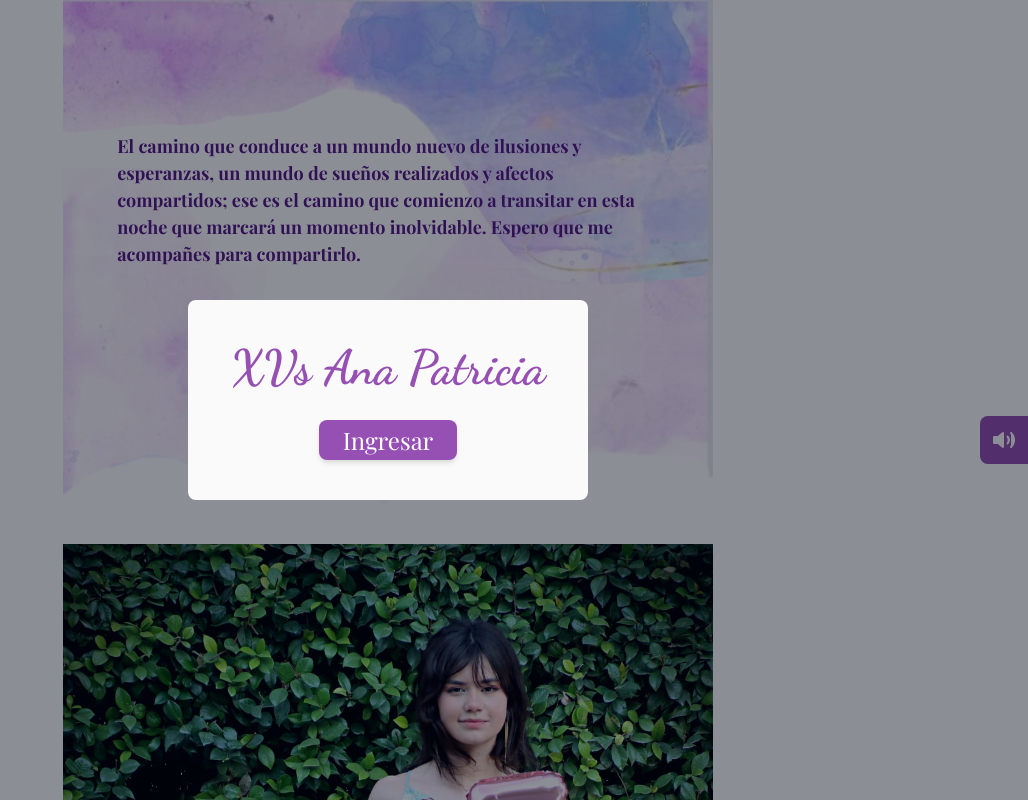
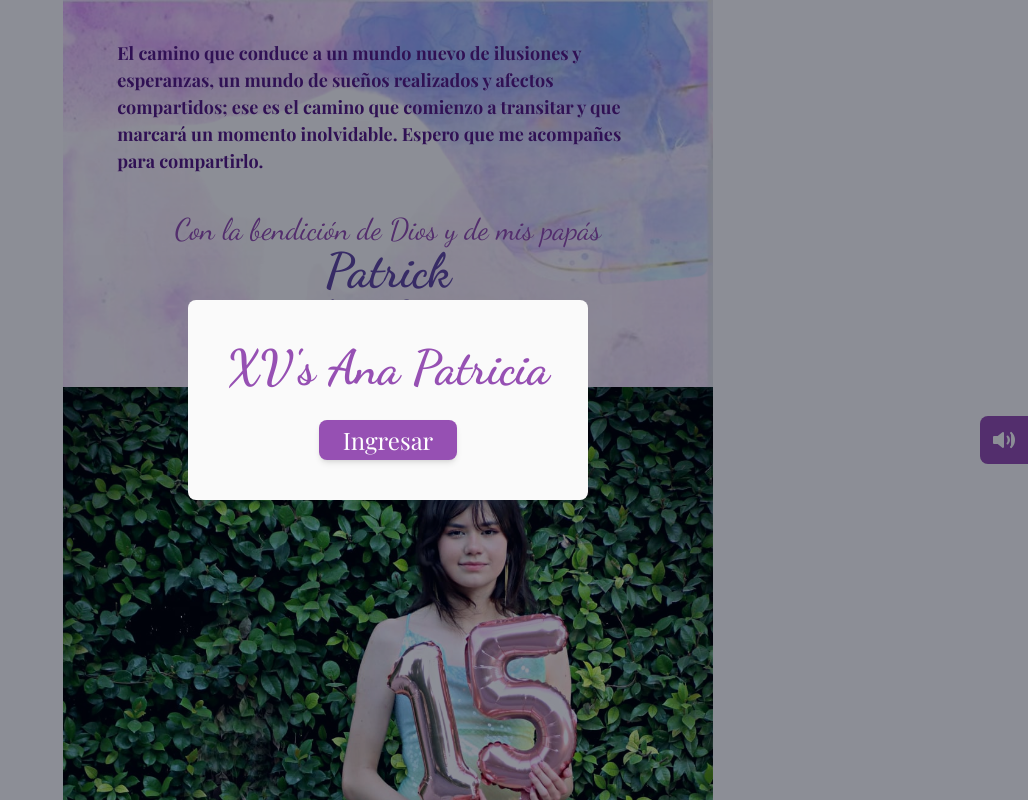
Before and after one commit to enrique-dev-coder/enviarte.io_first_template, a Next.js app: page /xvs/patita in a window 1280 px wide. Shown: the whole page, without its empty margins (252-1280 px from the left). Built offline with nearby package versions, Linux system fonts and the light colour scheme; a web font is replaced by a local one.

Commit message:
cambios inv patita

```diff
--- a/src/app/xvs/patita/page.tsx
+++ b/src/app/xvs/patita/page.tsx
@@ -19,7 +19,7 @@ import SongButtonPlayer from "@/app/InvitationTemplates/Common/SongButtonPlayer"
 
 const IngresarBotonProps = {
   font: dancing,
-  novia: "XVs",
+  novia: "XV's",
   novio: "Ana Patricia",
   join: "",
   color: {
@@ -49,7 +49,7 @@ const page = async ({ searchParams }: any) => {
 
       <section className="max-w-[650px] mx-auto">
         {/* Hero container */}
-        <div className=" flex flex-col gap-4 relative items-center justify-center cell:w-full h-[70vh] z-20">
+        <div className=" flex flex-col gap-4 relative items-center justify-center cell:w-full h-auto py-10 z-20">
           <Image
             alt="adorno"
             src={adorno1}
@@ -66,28 +66,22 @@ const page = async ({ searchParams }: any) => {
             <p className="">
               El camino que conduce a un mundo nuevo de ilusiones y esperanzas,
               un mundo de sueños realizados y afectos compartidos; ese es el
-              camino que comienzo a transitar en esta noche que marcará un
-              momento inolvidable. Espero que me acompañes para compartirlo.
+              camino que comienzo a transitar y que marcará un momento
+              inolvidable. Espero que me acompañes para compartirlo.
             </p>
           </div>
-          <div>
           <p
-              className={`${dancing.className} relative z-20 text-[#9650b3] font-bold text-center text-[48px]`}
+            className={`w-[90%] mx-auto my-5 ${dancing.className} text-[#654ca7]  text-center relative z-20 text-3xl`}
           >
-              Ana Patricia
+            <span className="text-[#9650b3]">
+              Con la bendición de Dios y de mis papás
+            </span>
+            <br />
+            <b className=" text-5xl">
+              Patrick
+              <br /> y Ana María
+            </b>
           </p>
-            {/* <div className="text-[#9650b3] text-center text-[22px]">
-            <p className="">
-              Te invito a celebrar conmigo este día tan especial
-            </p>
-            <p>¡No faltes!</p>
-          </div> */}
-            <p
-              className={`${dancing.className} relative z-20 text-[#654ca7] font-bold text-center text-[48px]`}
-            >
-              Octubre 5
-            </p>
-          </div>
         </div>
         <div className="-mt-4 z-20 relative">
           <Image src={quince1} alt="invitaciones digitales" />
@@ -98,18 +92,18 @@ const page = async ({ searchParams }: any) => {
             src={adorno3}
             className=" absolute top-0 opacity-80  left-0 right-0"
           />
+          <div className="py-10">
             <p
-            className={`w-[80%] mx-auto my-10 ${dancing.className} text-[#654ca7]  text-center relative z-20 text-3xl`}
+              className={`${dancing.className} relative z-20 text-[#9650b3] font-bold text-center text-[64px]`}
             >
-            <span className="text-[#9650b3]">
-              Con la bendición de Dios y de mis papás
-            </span>
-            <br />
-            <b>
-              Patrick Abram Quinn
-              <br /> y Ana María Rosas Fonseca.
-            </b>
+              Ana Patricia
             </p>
+            <p
+              className={`${dancing.className} relative z-20 text-[#654ca7] font-bold text-center text-[48px]`}
+            >
+              Octubre 5
+            </p>
+          </div>
         </div>
         <Contador
           color="pinkPalette"
@@ -145,17 +139,17 @@ const page = async ({ searchParams }: any) => {
               </h2>
               <p
                 className={`
-           text-2xl text-center cell:text-xl cell:px-2 cell:font-bold  font-bold
+           text-2xl text-center cell:text-xl cell:px-2 cell:font-bold  font-bold text-purple-900
           `}
               >
                 Iglesia del Ranchito del Rey y María Madre (Juaninos)
               </p>
-              <p className=" text-2xl cell:text-xl cell:px-2 cell:font-bold">
+              <p className=" text-2xl cell:text-xl cell:px-2 cell:font-bold text-purple-900">
                 3:00 pm
               </p>
               <div className=" flex items-center cell:w-[90%] cell:mx-auto cell:flex-col">
-                <MapPin className="  text-gray-700 font-bold " />
-                <p className=" text-xl text-center cell:text-base ">
+                <MapPin className="  text-purple-900 font-bold " />
+                <p className=" text-xl text-center cell:text-base text-purple-900 ">
                   Blvd. José Narro Robles s/n. Saltillo, Coah.
                 </p>
               </div>
@@ -179,23 +173,23 @@ const page = async ({ searchParams }: any) => {
               </h2>
               <p
                 className={`
-           text-2xl text-center cell:text-xl cell:px-2 cell:font-bold  font-bold
+           text-2xl text-center cell:text-xl cell:px-2 cell:font-bold  font-bold text-purple-900
           `}
               >
                 Quinta Los Pastores{" "}
               </p>
-              <p className=" text-2xl cell:text-xl cell:px-2 cell:font-bold">
+              <p className=" text-2xl cell:text-xl cell:px-2 cell:font-bold text-purple-900">
                 8:00 pm
               </p>
               <div className=" flex items-center cell:w-[90%] cell:mx-auto cell:flex-col">
-                <MapPin className="  text-gray-700 font-bold " />
-                <p className=" text-xl text-center cell:text-base ">
+                <MapPin className="  text-purple-900  font-bold " />
+                <p className=" text-xl text-center cell:text-base text-purple-900 ">
                   Blvd. Los Pastores 3731. Saltillo, Coah{" "}
                 </p>
               </div>
               <a href="https://maps.app.goo.gl/pRUN6jyjZHNyoaa59">
                 <button
-                  className={` bg-[#654ca7] text-white py-2 px-4 rounded-full`}
+                  className={` bg-[#654ca7] text-white py-2 px-4 rounded-full `}
                 >
                   Cómo llegar
                 </button>
@@ -223,6 +217,13 @@ const page = async ({ searchParams }: any) => {
             >
               Formal
             </h2>
+            <p
+              className={`
+           font-bold  text-center text-5xl py-1 text-[#9650b3]
+            cell:text-3xl cell:px-4`}
+            >
+              * Se reserva el color azul celeste
+            </p>
           </div>
         </section>
         {/*Confirmacion*/}
@@ -234,6 +235,8 @@ const page = async ({ searchParams }: any) => {
           styling={{
             section: {
               backgroundColor: "bg-purple-50",
+              textColor: "text-purple-900",
+              carita: "no",
             },
             confirmButton: {
               backgroundColor: "bg-[#654ca7]",
--- a/src/components/sections/ConfirmacionForm.tsx
+++ b/src/components/sections/ConfirmacionForm.tsx
@@ -31,6 +31,8 @@ const ConfirmacionForm = ({
   styling?: {
     section: {
       backgroundColor: string;
+      textColor?: string | "text-black";
+      carita?: string | "si";
     };
     confirmButton: {
       backgroundColor: string;
@@ -82,7 +84,9 @@ const ConfirmacionForm = ({
   ); // [1,2]
 
   return (
-    <section className={`h-auto py-8 ${styling.section.backgroundColor}`}>
+    <section
+      className={`h-auto py-8 ${styling.section.backgroundColor} ${styling?.section.textColor}`}
+    >
       <p
         className={`${dancing.className} underline font-bold  text-center text-5xl cell:text-3xl cell:px-4 `}
       >
@@ -160,7 +164,9 @@ const ConfirmacionForm = ({
                         id="0"
                         value="0"
                       />
-                      <label className=" font-bold">No asistiré 😥</label>
+                      <label className=" font-bold">
+                        No asistiré {styling?.section.carita === "si" && "😥"}
+                      </label>
                     </div>
                   </div>
                   {ArrayPases.map((i) => (
```
Lines whose indentation alone changed are shown as unchanged.
